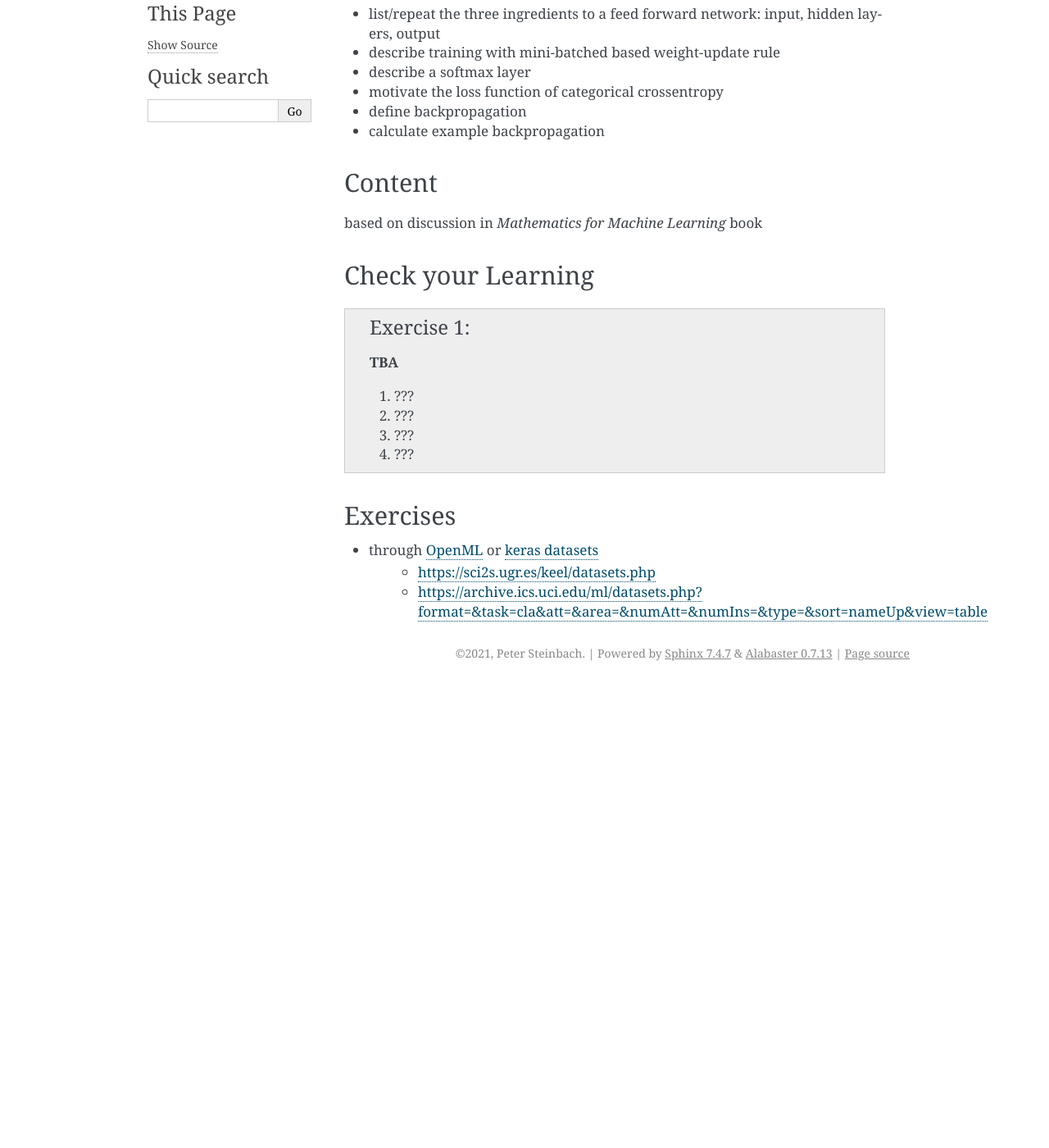
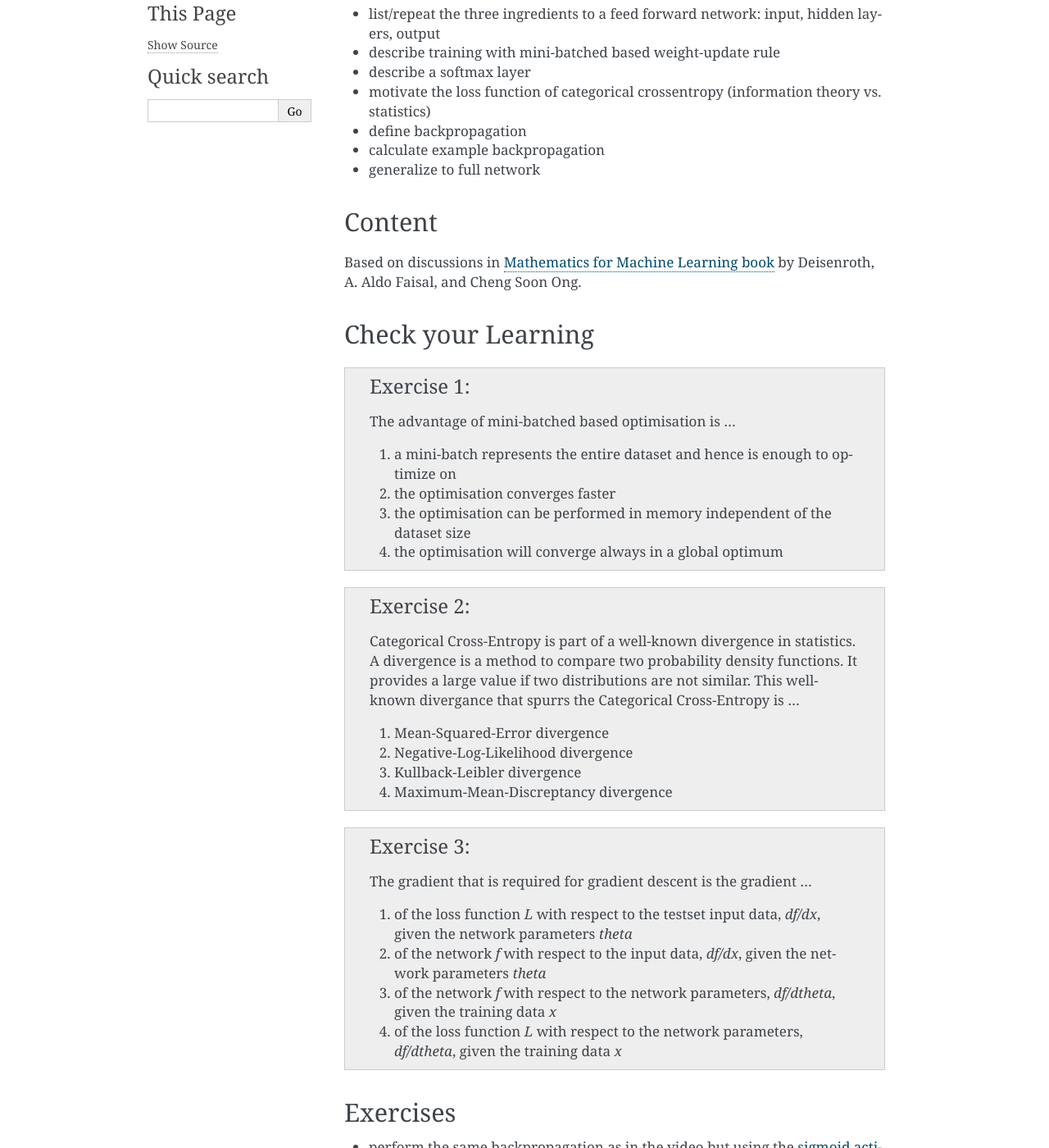
Before and after one commit to deeplearning540/deeplearning540.github.io, a Sphinx documentation site: the page built from source/lesson06/content.rst, in a window 1280 px wide and 1400 px high, scrolled down 211 px. Shown: the whole window at 82% size. Built offline with Sphinx 7.4.7, drawn with Linux system fonts in a browser that asks for light colours; before the commit the page ends 1047 px from its top, so only the background shows below that; some of the changed text lies outside the part shown.

Commit message:
check your learning finished

```diff
--- a/source/lesson06/content.rst
+++ b/source/lesson06/content.rst
@@ -4,40 +4,59 @@ Lesson 06: How did we train
 Learning Objectives
 ===================
 
-**To be updated, content might spill into lesson 07**
+This lesson takes references to lesson 06.
 
 - list/repeat the three ingredients to a feed forward network: input, hidden layers, output
 
 - describe training with mini-batched based weight-update rule
 
 - describe a softmax layer
-- motivate the loss function of categorical crossentropy
+- motivate the loss function of categorical crossentropy (information theory vs. statistics)
 
 - define backpropagation
 - calculate example backpropagation
+- generalize to full network
 
 
 Content
 =======
 
-based on discussion in `Mathematics for Machine Learning` book
+Based on discussions in `Mathematics for Machine Learning book <https://mml-book.github.io/>`_ by Deisenroth, A. Aldo Faisal, and Cheng Soon Ong.
 
 Check your Learning
 ===================
 
 .. admonition:: Exercise 1
 
-   **TBA**
+   The advantage of mini-batched based optimisation is ...
 
-   1. ???
-   2. ???
-   3. ???
-   4. ???
+   1. a mini-batch represents the entire dataset and hence is enough to optimize on
+   2. the optimisation converges faster
+   3. the optimisation can be performed in memory independent of the dataset size
+   4. the optimisation will converge always in a global optimum
+
+
+.. admonition:: Exercise 2
+
+   Categorical Cross-Entropy is part of a well-known divergence in statistics. A divergence is a method to compare two probability density functions. It provides a large value if two distributions are not similar. This well-known divergance that spurrs the Categorical Cross-Entropy is ...
+
+   1. Mean-Squared-Error divergence
+   2. Negative-Log-Likelihood divergence
+   3. Kullback-Leibler divergence
+   4. Maximum-Mean-Discreptancy divergence
+
+
+.. admonition:: Exercise 3
+
+   The gradient that is required for gradient descent is the gradient ...
+
+   1. of the loss function `L` with respect to the testset input data, `df/dx`, given the network parameters `theta`
+   2. of the network `f` with respect to the input data, `df/dx`, given the network parameters `theta`
+   3. of the network `f` with respect to the network parameters, `df/dtheta`, given the training data `x`
+   4. of the loss function `L` with respect to the network parameters, `df/dtheta`, given the training data `x`
 
 
 Exercises
 =========
 
-* through `OpenML <https://docs.openml.org/Datasets/>`_ or `keras datasets <https://keras.io/api/datasets/>`_
-   * https://sci2s.ugr.es/keel/datasets.php
-   * https://archive.ics.uci.edu/ml/datasets.php?format=&task=cla&att=&area=&numAtt=&numIns=&type=&sort=nameUp&view=table
+* perform the same backpropagation as in the video but using the `sigmoid activation <https://en.wikipedia.org/wiki/Sigmoid_function>`_ function. Use `b=1`, `x=.5` and `w=3` for the inputs.
```
